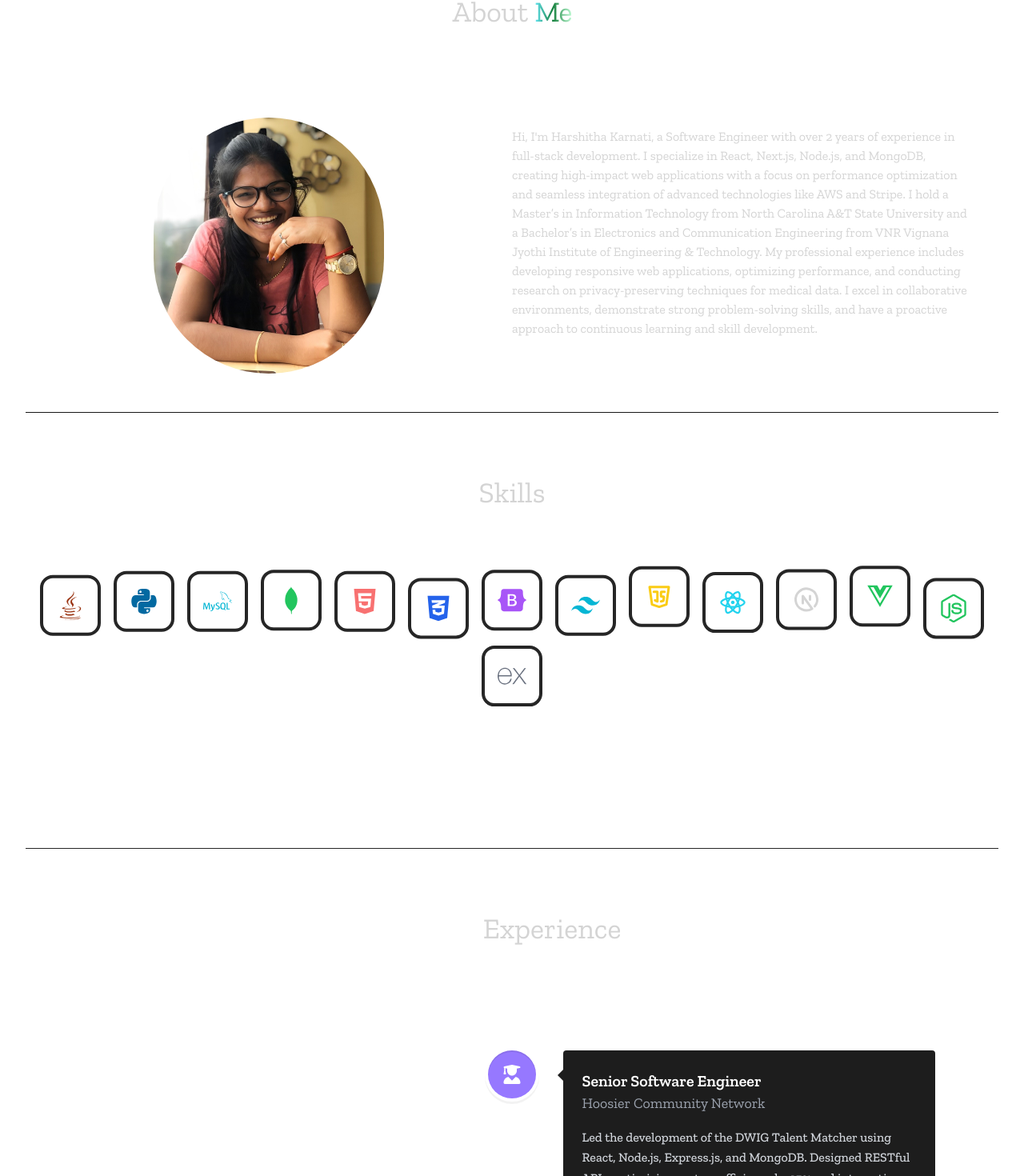
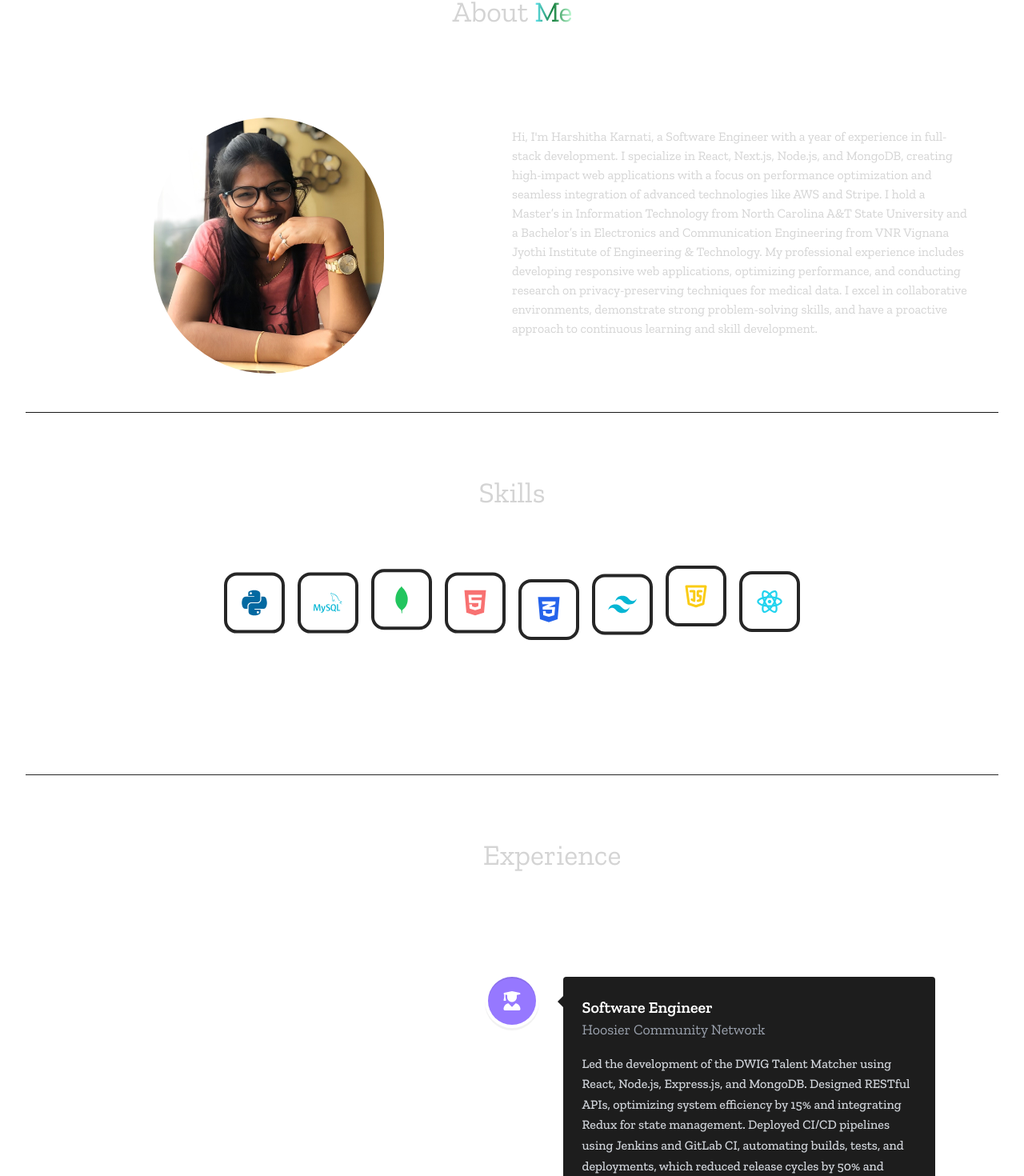
Before and after one commit to Karnati-harshu/KarnatiHarshu, a React (Vite) app: page / in a window 1280 px wide. Shown: the part 857-2327 px from the top of the page at 80% size. Built offline with nearby package versions, Linux system fonts and the light colour scheme.

Commit message:
Updated portfolio content

```diff
--- a/src/components/Technologies.jsx
+++ b/src/components/Technologies.jsx
@@ -44,14 +44,6 @@ const Technologies = () => {
       >
         <div className="flex flex-wrap items-center justify-center gap-4">
           <motion.div
-            variants={iconVariants(4)}
-            initial="initial"
-            animate="animate"
-            className="rounded-2xl border-4 border-neutral-800 p-4"
-          >
-            <FaJava className="text-4xl text-orange-800" />
-          </motion.div>
-          <motion.div
             variants={iconVariants(2.5)}
             initial="initial"
             animate="animate"
@@ -92,14 +84,6 @@ const Technologies = () => {
             <FaCss3Alt className="text-4xl text-blue-600" />
           </motion.div>
           <motion.div
-            variants={iconVariants(5)}
-            initial="initial"
-            animate="animate"
-            className="rounded-2xl border-4 border-neutral-800 p-4"
-          >
-            <FaBootstrap className="text-4xl text-purple-500" />
-          </motion.div>
-          <motion.div
             variants={iconVariants(4)}
             initial="initial"
             animate="animate"
@@ -123,38 +107,6 @@ const Technologies = () => {
           >
             <RiReactjsLine className="text-4xl text-cyan-400" />
           </motion.div>
-          <motion.div
-            variants={iconVariants(2)}
-            initial="initial"
-            animate="animate"
-            className="rounded-2xl border-4 border-neutral-800 p-4"
-          >
-            <TbBrandNextjs className="text-4xl" />
-          </motion.div>
-          <motion.div
-            variants={iconVariants(7)}
-            initial="initial"
-            animate="animate"
-            className="rounded-2xl border-4 border-neutral-800 p-4"
-          >
-            <FaVuejs className="text-4xl text-green-500" />
-          </motion.div>
-          <motion.div
-            variants={iconVariants(3)}
-            initial="initial"
-            animate="animate"
-            className="rounded-2xl border-4 border-neutral-800 p-4"
-          >
-            <FaNodeJs className="text-4xl text-green-500" />
-          </motion.div>
-          <motion.div
-            variants={iconVariants(4.5)}
-            initial="initial"
-            animate="animate"
-            className="rounded-2xl border-4 border-neutral-800 p-4"
-          >
-            <SiExpress className="text-4xl text-gray-500" />
-          </motion.div>
         </div>
 
       </motion.div>
--- a/src/constants/index.js
+++ b/src/constants/index.js
@@ -1,11 +1,10 @@
-
 import project4 from "../assets/projects/project-4.jpg";
 import project5 from "../assets/projects/project-5.png";
 
-export const myContent = "Experienced Software Engineer specializing in full-stack web development with a strong focus on React, Next.js, Node.js, and MongoDB. Proven track record of delivering high-impact web applications, optimizing performance, and integrating advanced technologies like AWS and Stripe.";
+export const myContent = "Experienced Software Engineer specializing in full-stack web development with a strong focus on React, Next.js, Node.js, and MongoDB. Proven record of delivering high-impact web applications, optimizing performance, and integrating advanced technologies like AWS and Stripe.";
 
 export const aboutMe = `
-Hi, I'm Harshitha Karnati, a Software Engineer with over 2 years of experience in full-stack development.
+Hi, I'm Harshitha Karnati, a Software Engineer with a year of experience in full-stack development.
 I specialize in React, Next.js, Node.js, and MongoDB, creating high-impact web applications with a focus on performance optimization and seamless integration of advanced technologies like AWS and Stripe.
 
 I hold a Master’s in Information Technology from North Carolina A&T State University and a Bachelor’s in Electronics and Communication Engineering from VNR Vignana Jyothi Institute of Engineering & Technology.
@@ -14,10 +13,9 @@ My professional experience includes developing responsive web applications, opti
 I excel in collaborative environments, demonstrate strong problem-solving skills, and have a proactive approach to continuous learning and skill development.
 `;
 
-export const experience = [
-  {
-    year: "May 2024- present",
-    role: "Senior Software Engineer",
+export const experience = [{
+        year: "August 2024- April 2025",
+        role: "Software Engineer",
         organization: "Hoosier Community Network",
         description: `
         Led the development of the DWIG Talent Matcher using React, Node.js, Express.js, and MongoDB. Designed RESTful
@@ -34,7 +32,7 @@ practices and ensuring timely delivery of project milestones.`,
             "Node.js",
             "MongoDB",
         ],
-  },{
+    }, {
         year: "May 2023- May 2024",
         role: "Graduate Research Assistant",
         organization: "North Carolina A&T State University",
@@ -45,34 +43,10 @@ collaboration with faculty and peers.
         `,
         technologies: ["Python", "TensorFlow", "PyTorch", "Opacus", "NumPy"],
     },
-  {
-    year: "Jan 2021- Jan 2023",
-    role: "Junior Web Developer",
-    organization: "Intense Technologies",
-    description: `
-        Maintained a responsive website, enhancing functionality and user experience across devices, resulting in a 20% increase
-in user retention. SEO strategies like meta-tag optimization and backlink generation, driving 35% boost in traffic. Managed SEM campaigns, optimized lead capture forms, and executed SMM strategies, increasing website visibility by
-25% and inbound leads by 20%. Collaborated with marketing and design teams to align updates with business goals,
-showcasing teamwork and adaptability. Monitored site performance using Google Analytics and SEMrush, generating insights to improve campaign effectiveness.
-Ensured fast loading times, robust security, and responsive design, achieving a 40% improvement in site performance.
-        `,
-    technologies: [
-      "HTML",
-      "CSS",
-      "JavaScript",
-      "React",
-      "Next.js",
-      "TypeScript",
-      "ExpressJS",
-      "Node.js",
-      "MongoDB",
-      "AWS",
-    ],
-  },
+
 ]
 
-export const projectsList = [
-  {
+export const projectsList = [{
         title: "E-Commerce Platform",
         image: project4,
         description: `
@@ -96,7 +70,7 @@ admin-to-vendor payment transfers while ensuring responsive design and optimal p
 ]
 
 export const contact = {
-    address: "6525 Providence Farm ln, Charlotte, NC 28277 ",
-    phoneNo: "+1 (704)641-7810 ",
+    address: "Hyderabad, Telangana",
+    phoneNo: "+91 93814xxxxx ",
     email: "harshithareddi14@gmail.com",
 }
```
Also changed, not shown: 2 other files (tests, documents, lock files or other folders). Lines whose indentation alone changed are shown as unchanged.
